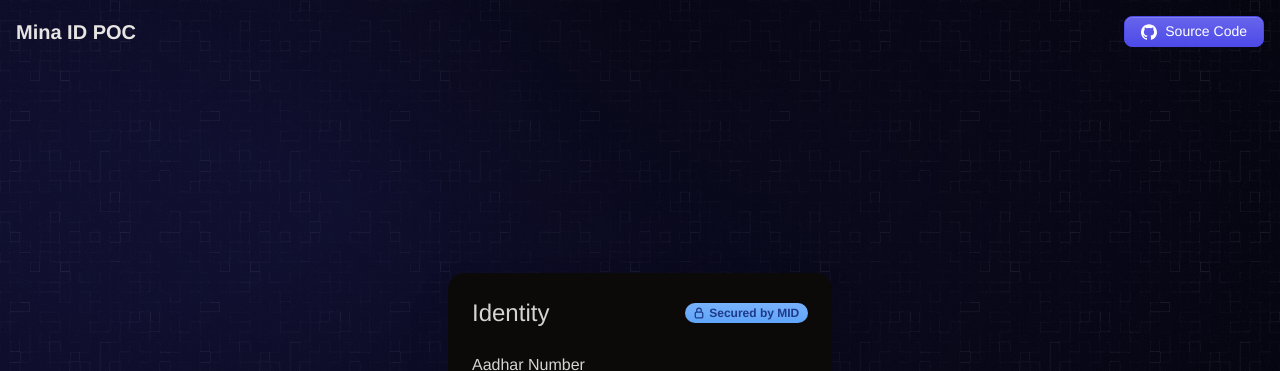
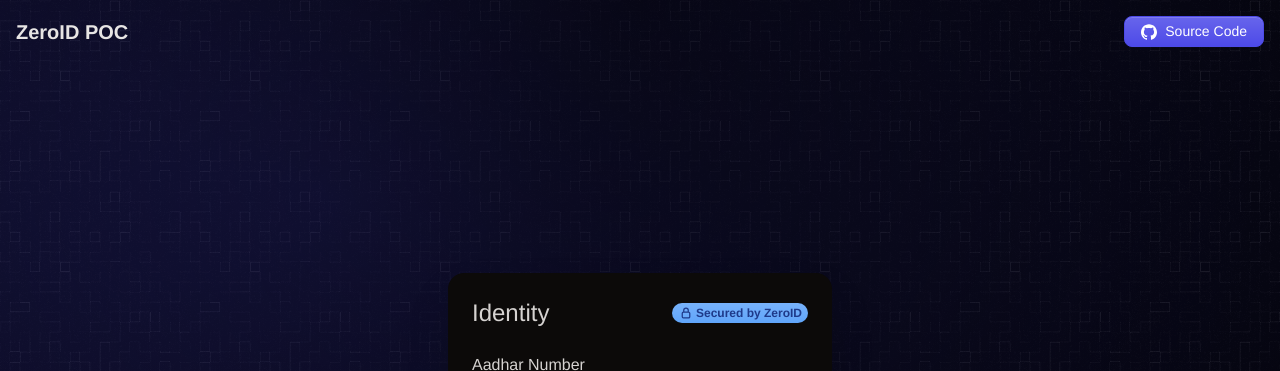
Before and after one commit to boidushya/ZeroID, a Next.js app in the folder apps/web/: page / in a window 1280 px wide. Shown: the top 371 px of the page. Built offline with nearby package versions, Linux system fonts and the light colour scheme; a web font is replaced by a local one.

Commit message:
fix: changed project name

```diff
--- a/apps/web/app/MIDVerifier.tsx
+++ b/apps/web/app/ZeroIDVerifier.tsx
@@ -265,15 +265,10 @@ const ThirdScreen = () => {
                 </svg>
               </button>
             </div>
-            {/* <span className="">{truncate(details.uuid)}</span> */}
           </div>
           <div className="flex items-center gap-2 justify-between mb-4">
             <p className="text-stone-400">Verification Status</p>
-            <p
-              className={
-                isVerified ? "text-green-400 text-sm" : "text-red-400 text-sm"
-              }
-            >
+            <p className="text-sm">
               {isVerified ? (
                 <span className="bg-green-800/50 text-green-300 rounded-full flex items-center px-1.5 py-0.5 gap-1 font-semibold pr-2 text-sm">
                   <svg
@@ -343,7 +338,7 @@ const ThirdScreen = () => {
   );
 };
 
-const MIDVerifier: NextPage<{ isVisible?: boolean }> = ({
+const ZeroIDVerifier: NextPage<{ isVisible?: boolean }> = ({
   isVisible = true,
 }) => {
   const { currentScreen } = useGlobalStore();
@@ -409,7 +404,7 @@ const MIDVerifier: NextPage<{ isVisible?: boolean }> = ({
                     d="M16.5 10.5V6.75a4.5 4.5 0 10-9 0v3.75m-.75 11.25h10.5a2.25 2.25 0 002.25-2.25v-6.75a2.25 2.25 0 00-2.25-2.25H6.75a2.25 2.25 0 00-2.25 2.25v6.75a2.25 2.25 0 002.25 2.25z"
                   />
                 </svg>
-                <span>Secured by MID </span>
+                <span>Secured by ZeroID </span>
               </p>
             </div>
             <AnimatePresence mode="wait">
@@ -424,4 +419,4 @@ const MIDVerifier: NextPage<{ isVisible?: boolean }> = ({
   );
 };
 
-export default MIDVerifier;
+export default ZeroIDVerifier;
--- a/apps/web/app/api/validateOTP/route.ts
+++ b/apps/web/app/api/validateOTP/route.ts
@@ -94,6 +94,7 @@ export async function POST(request: Request, response: Response) {
       );
     }
   } catch (e) {
+    console.log(e);
     return new Response(JSON.stringify({ error: "Something went wrong" }), {
       status: 500,
       headers: {
--- a/apps/web/app/demo/page.tsx
+++ b/apps/web/app/demo/page.tsx
@@ -1,7 +1,7 @@
 "use client";
 
 import { useState } from "react";
-import MIDVerifier from "@/app/MIDVerifier";
+import ZeroIDVerifier from "@/app/ZeroIDVerifier";
 
 export default function Home() {
   const [isVisible, setIsVisible] = useState(false);
@@ -32,7 +32,7 @@ export default function Home() {
           <span>Verify Identity</span>
         </button>
       </nav>
-      {<MIDVerifier isVisible={isVisible} />}
+      {<ZeroIDVerifier isVisible={isVisible} />}
     </main>
   );
 }
--- a/apps/web/app/globals.css
+++ b/apps/web/app/globals.css
@@ -237,7 +237,7 @@ body:after {
     width: 1.375rem;
   }
   100% {
-    width: 7.675rem;
+    width: 8.5rem;
   }
 }
 
--- a/apps/web/app/layout.tsx
+++ b/apps/web/app/layout.tsx
@@ -3,8 +3,8 @@ import type { Metadata } from "next";
 import "./globals.css";
 
 export const metadata: Metadata = {
-  title: "MID",
-  description: "MID - Verification made easy",
+  title: "ZeroID",
+  description: "ZeroID - Verification made easy",
 };
 
 export default function RootLayout({
--- a/apps/web/app/page.tsx
+++ b/apps/web/app/page.tsx
@@ -1,10 +1,10 @@
-import MIDVerifier from "./MIDVerifier";
+import ZeroIDVerifier from "./ZeroIDVerifier";
 
 export default function Home() {
   return (
     <main className="flex min-h-screen flex-col items-center justify-center p-24 relative">
       <nav className="absolute top-0 left-0 w-full p-4 text-xl text-stone-200 font-bold flex items-center justify-between">
-        Mina ID POC
+        ZeroID POC
         <a
           href="https://github.com/boidushya/MID"
           target="_blank"
@@ -22,7 +22,7 @@ export default function Home() {
           <span>Source Code</span>
         </a>
       </nav>
-      <MIDVerifier />
+      <ZeroIDVerifier />
     </main>
   );
 }
--- a/apps/web/app/verify/[uuid]/page.tsx
+++ b/apps/web/app/verify/[uuid]/page.tsx
@@ -8,7 +8,7 @@ import { useParams } from "next/navigation";
 import { useCallback, useEffect, useRef, useState } from "react";
 import { toast, Toaster } from "sonner";
 import useSWR from "swr";
-import MIDVerifier from "@/app/MIDVerifier";
+import ZeroIDVerifier from "@/app/ZeroIDVerifier";
 
 import QRCode from "@/components/QRCode";
 
@@ -151,7 +151,7 @@ export default function Home() {
                     d="M16.5 10.5V6.75a4.5 4.5 0 10-9 0v3.75m-.75 11.25h10.5a2.25 2.25 0 002.25-2.25v-6.75a2.25 2.25 0 00-2.25-2.25H6.75a2.25 2.25 0 00-2.25 2.25v6.75a2.25 2.25 0 002.25 2.25z"
                   />
                 </svg>
-                <span>Secured by MID </span>
+                <span>Secured by ZeroID </span>
               </p>
             </div>
             <AnimatePresence mode="wait">
--- a/package.json
+++ b/package.json
@@ -13,7 +13,7 @@
     "tsconfig": "*",
     "turbo": "latest"
   },
-  "name": "mid",
+  "name": "zeroid",
   "packageManager": "npm@9.7.2",
   "workspaces": [
     "apps/*",
```
